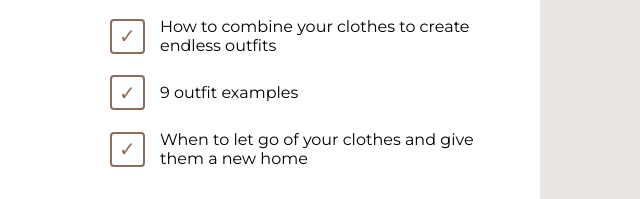
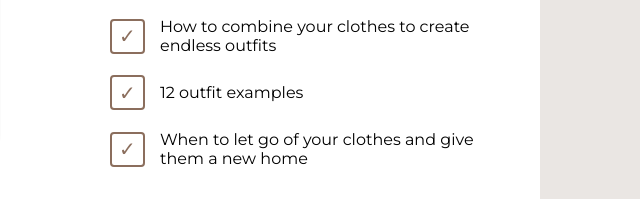
Before and after one commit to sophiestaf/website, a plain HTML site: page index.html in a window 1280 px wide. Shown: the part 441-640 px from the top of the page, 550-1190 px from the left. Drawn offline with Linux system fonts and the light colour scheme.

Commit message:
Update index.html

```diff
--- a/index.html
+++ b/index.html
@@ -226,7 +226,7 @@
                 </div>
                 <div class="feature-item">
                     <span class="checkmark">✓</span>
-                    <span>9 outfit examples</span>
+                    <span>12 outfit examples</span>
                 </div>
                 <div class="feature-item">
                     <span class="checkmark">✓</span>
```
